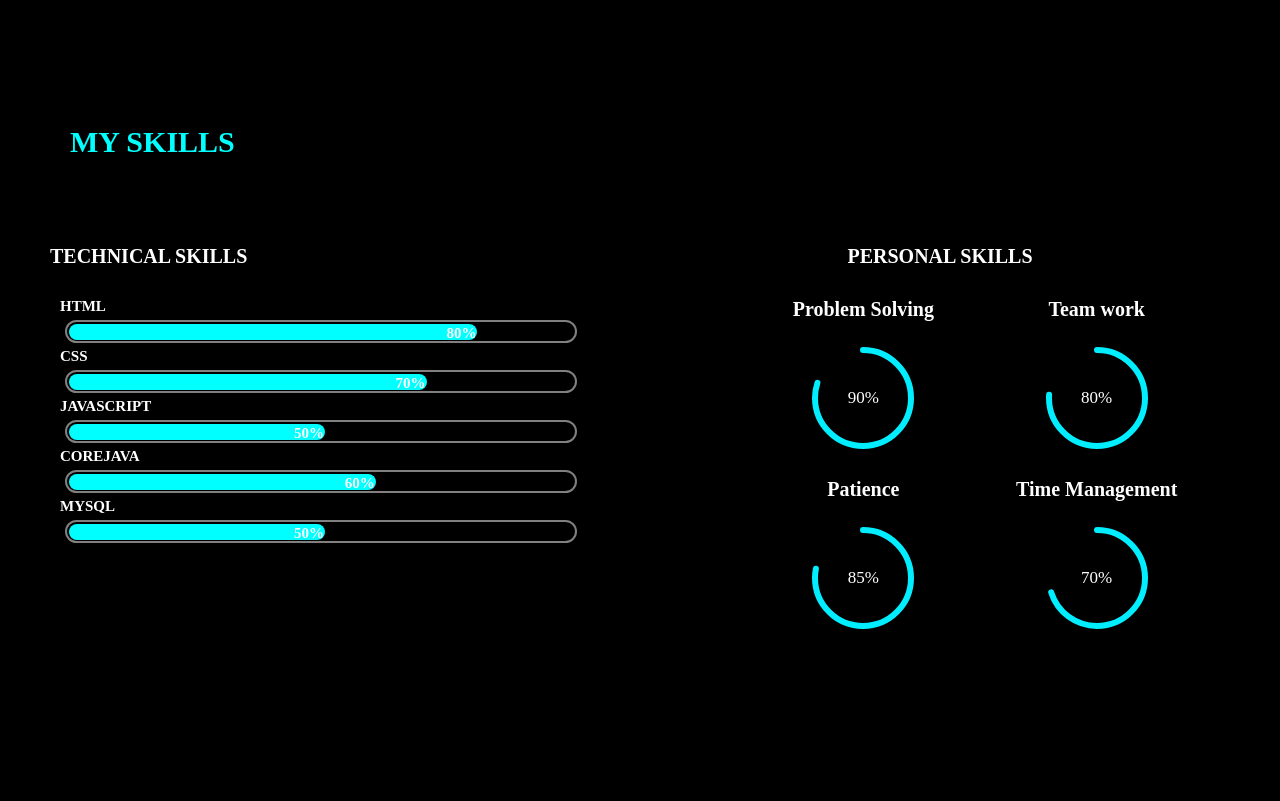
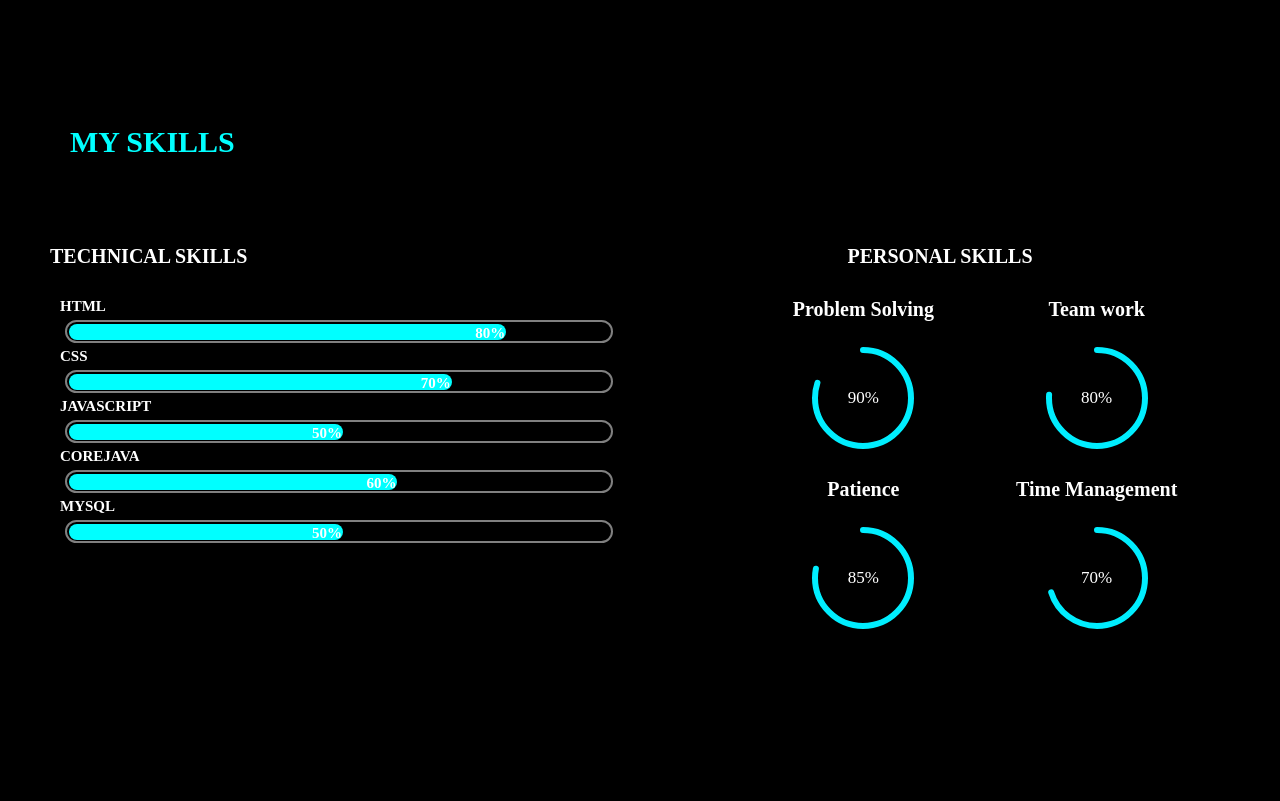
Before and after one commit to Divya1311-del/Divya.github.io, a plain HTML site: page index.html in a window 1280 px wide. Shown: the part 1285-2086 px from the top of the page. Drawn offline with Linux system fonts and the light colour scheme.

Commit message:
Update style.css

```diff
--- a/style.css
+++ b/style.css
@@ -391,6 +391,8 @@ p{
     text-align:right;
 }
 .tech-section{
+	height:500px;
+    width:600px;
 	margin:20px;
 	padding:0px;
 }
```
